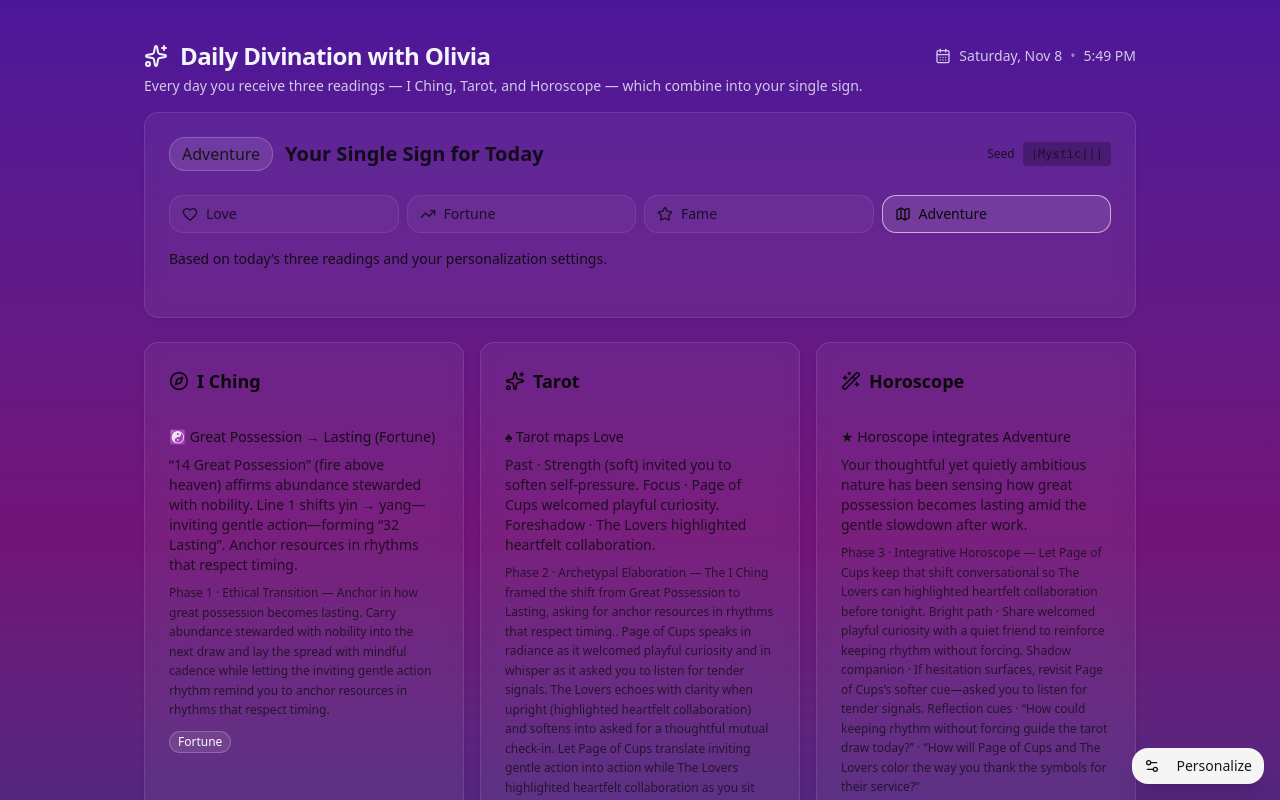
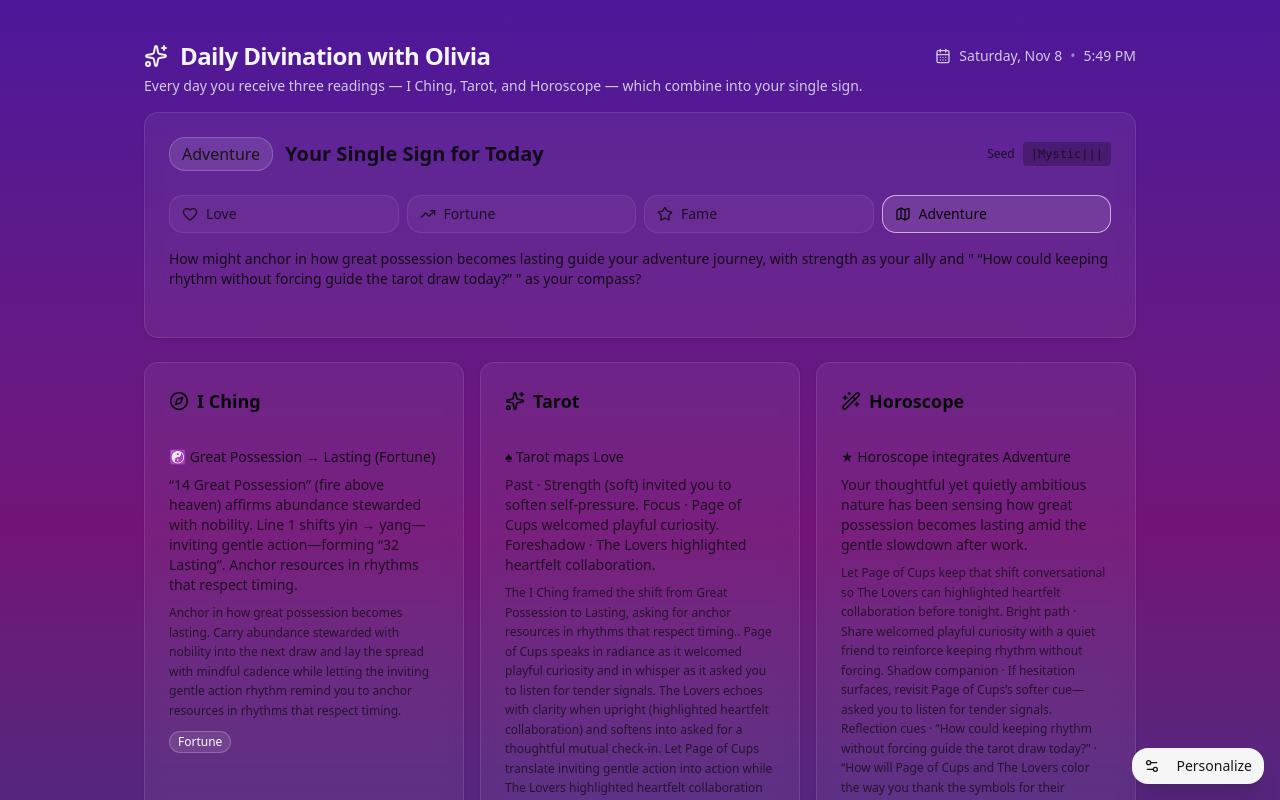
Before and after one commit to hcarstens/MorningCast, a Next.js app in the folder morning-cast-app/: page / in a window 1280 px wide. Shown: the top 800 px of the page. Built offline with nearby package versions, Linux system fonts and the light colour scheme.

Commit message:
add journaling tag

```diff
--- a/morning-cast-app/src/app/page.tsx
+++ b/morning-cast-app/src/app/page.tsx
@@ -632,7 +632,7 @@ function generateIChingReading(
   const softenedCounsel = transition.counsel.replace(/\.$/, "");
   const tarotBridgeCue = `${tarotCue} while letting the ${movementTone} rhythm remind you to ${softenedCounsel.toLowerCase()}.`;
   const ethicalPrompt = `How could ${future.action} guide ${tarotHandoffSeed.toLowerCase()} today?`;
-  const detail = `Phase 1 · Ethical Transition — Anchor in how ${primary.name.toLowerCase()} becomes ${future.name.toLowerCase()}.
+  const detail = `Anchor in how ${primary.name.toLowerCase()} becomes ${future.name.toLowerCase()}.
 Carry ${primary.attribute} into the next draw and ${tarotBridgeCue} ${
     personalization
       ? `Personalization · “${personalization.label}” steadies how you listen for this shift.`
@@ -680,7 +680,7 @@ function generateTarotReading(
   const bridgeAction = `translate ${ichingContext.action} into language that honors ${ichingContext.counsel.toLowerCase()}`;
   const focusDual = `${focusCard.card.name} speaks in radiance as it ${focusCard.card.upright} and in whisper as it ${focusCard.card.soft}.`;
   const futureDual = `${futureCard.card.name} echoes with clarity when upright (${futureCard.card.upright}) and softens into ${futureCard.card.soft}.`;
-  const detail = `Phase 2 · Archetypal Elaboration — The I Ching framed the shift from ${
+  const detail = `The I Ching framed the shift from ${
     ichingContext.primary.name
   } to ${ichingContext.future.name}, asking for ${ichingContext.counsel.toLowerCase()}. ${focusDual} ${futureDual} Let ${
     focusCard.card.name
@@ -746,7 +746,7 @@ function generateHoroscopeReading(
   const intentionSource = personalization?.profile.intention ?? profile.intention;
   const sign = chooseSignForDivinator(rand, "Horoscope", intentionSource);
 
-  const detail = `Phase 3 · Integrative Horoscope — ${integrationAffirmation} ${brightLine} ${shadowLine} Reflection cues · “${
+  const detail = `${integrationAffirmation} ${brightLine} ${shadowLine} Reflection cues · “${
     reflectionPrompts[0]
   }” · “${reflectionPrompts[1]}”${
     personalization
@@ -781,6 +781,21 @@ function combineToSingleSign(readings: Reading[], rand: () => number, focus: Pro
   const max = Math.max(...Object.values(counts));
   const leaders = (Object.keys(counts) as SingleSign[]).filter((k) => counts[k] === max);
   return pick(rand, leaders);
+}
+
+function generateJournalingIdea(readings: Reading[], singleSign: SingleSign): string {
+  if (readings.length < 3) return "Reflect on how these insights might guide your day.";
+
+  const iching = readings.find(r => r.divinator === "I Ching");
+  const tarot = readings.find(r => r.divinator === "Tarot");
+  const horoscope = readings.find(r => r.divinator === "Horoscope");
+
+  // Extract key elements from each reading
+  const ichingAction = iching?.detail?.split('.')[0] || "this transition";
+  const tarotCard = tarot?.flavor?.split('·')[1]?.split('(')[0]?.trim() || "your guide";
+  const horoscopePrompt = horoscope?.detail?.split('Reflection cues ·')[1]?.split('·')[0]?.replace(/"/g, '') || "your inner wisdom";
+
+  return `How might ${ichingAction.toLowerCase()} guide your ${singleSign.toLowerCase()} journey, with ${tarotCard.toLowerCase()} as your ally and "${horoscopePrompt}" as your compass?`;
 }
 
 function dailySeed(profile: Profile, readingMoment: Date): string {
@@ -1016,6 +1031,11 @@ export default function DailyDivinationApp() {
     if (!isClient || readings.length === 0) return "Love";
     return combineToSingleSign(readings, rand, profile.focus);
   }, [readings, rand, profile.focus, isClient]);
+
+  const journalingIdea = useMemo(() => {
+    if (!isClient || readings.length === 0) return "Reflect on how these insights might guide your day.";
+    return generateJournalingIdea(readings, singleSign);
+  }, [readings, singleSign, isClient]);
 
   const handleSavePersonalization = () => {
     const label = personalizationLabel.trim();
@@ -1202,7 +1222,7 @@ export default function DailyDivinationApp() {
                 ))}
               </div>
               <p className="mt-4 text-sm opacity-90">
-                Based on today’s three readings and your personalization settings.
+                {journalingIdea}
               </p>
             </CardContent>
           </Card>
```
Also changed, not shown: 1 other file (tests, documents, lock files or other folders).
